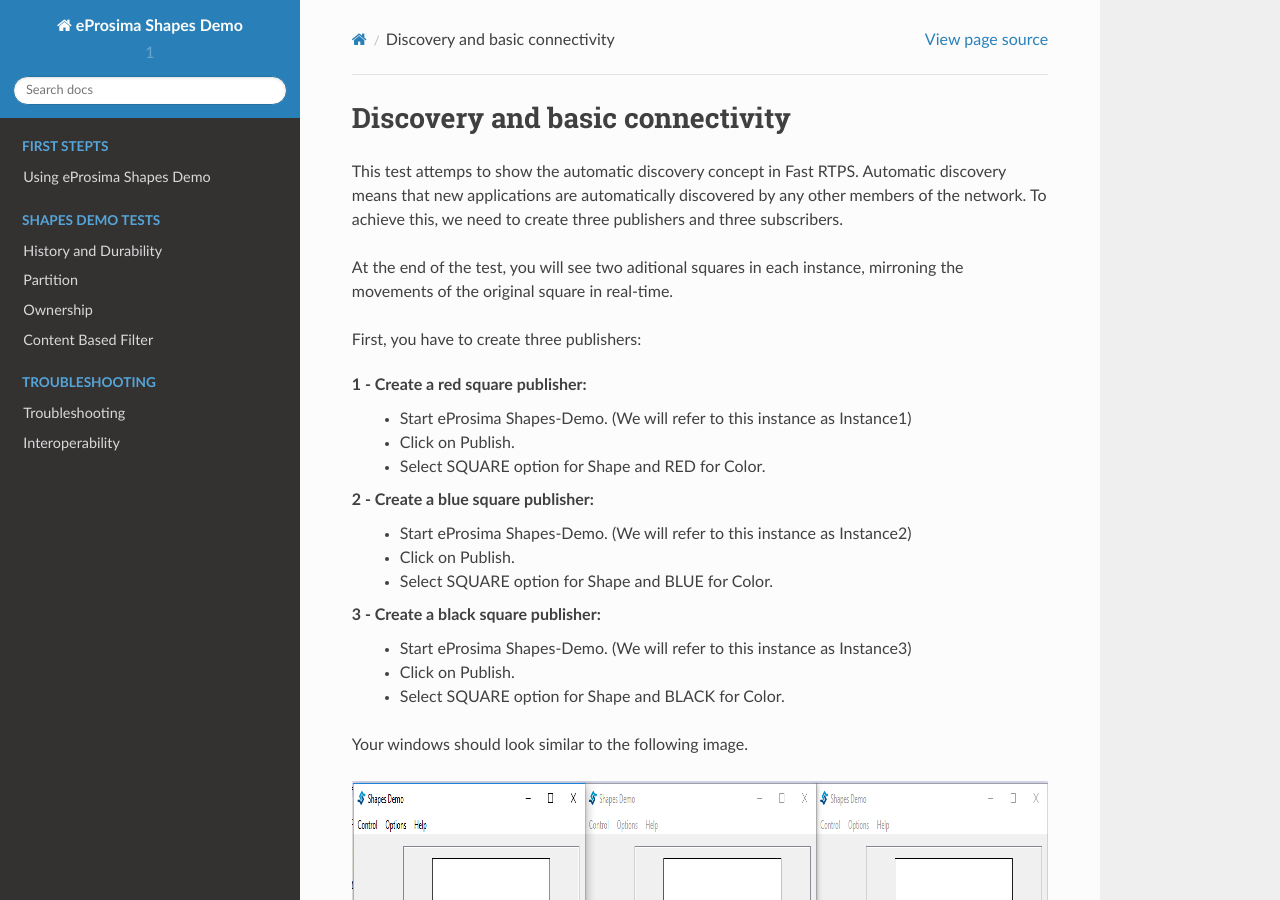
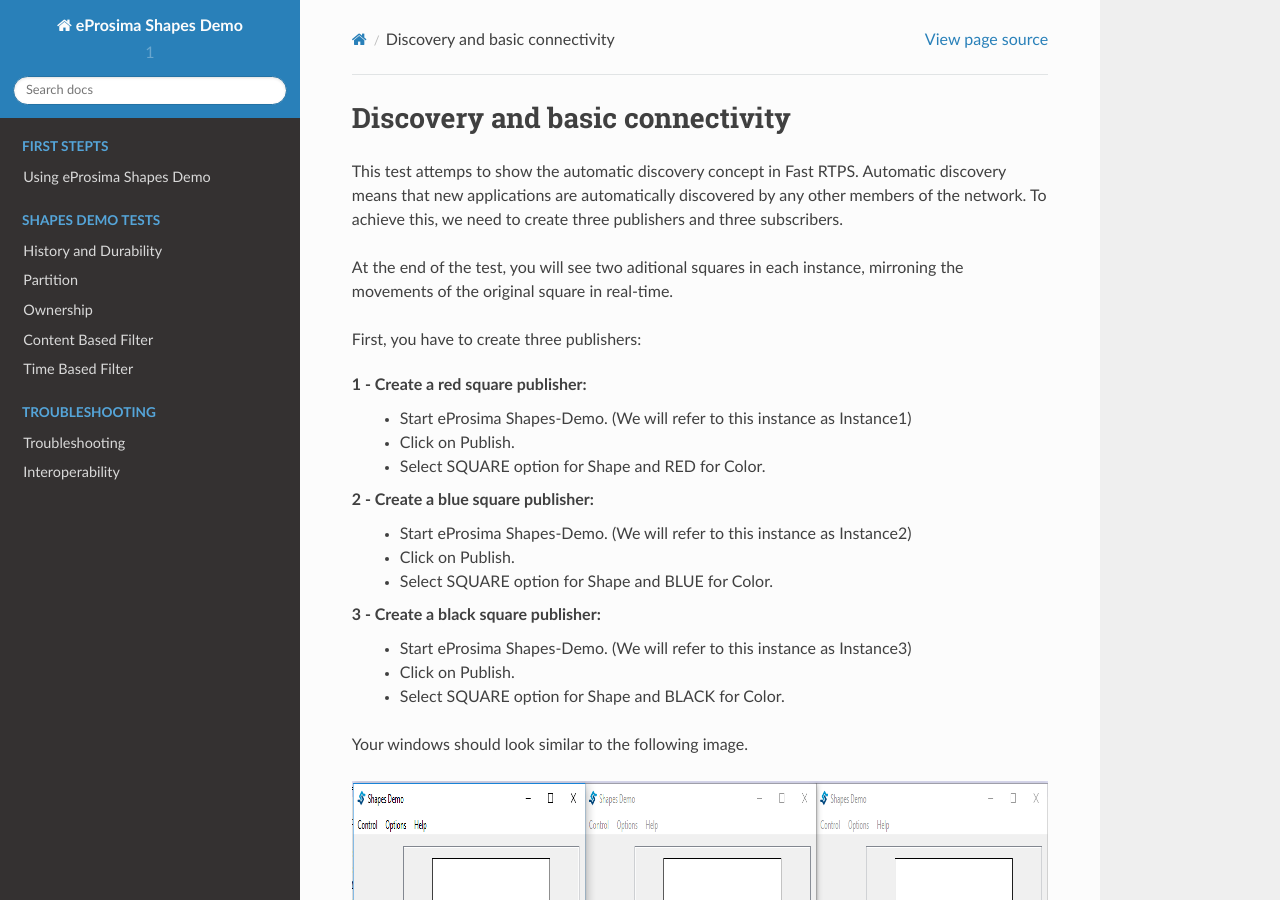
Before and after one commit to eProsima/Shapes-Demo-Docs, a Sphinx documentation site: the page built from docs/discoverty.rst, in a window 1280 px wide and 900 px high. Built offline with Sphinx 7.4.7 and the Read the Docs theme 2.0.0, drawn with Linux system fonts in a browser that asks for light colours; pages that are not in the unit, such as notebooks, are missing from menus.

Commit message:
Update index.rst

```diff
--- a/docs/index.rst
+++ b/docs/index.rst
@@ -27,7 +27,7 @@
 	partition
 	ownership
 	content_based_filter
-	test7
+	time_based_filter
 
 .. troubleshooting:
 
```
